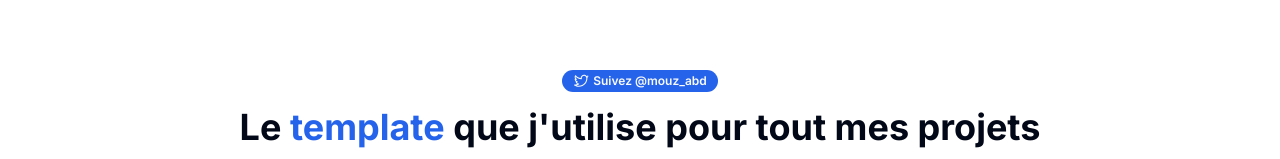
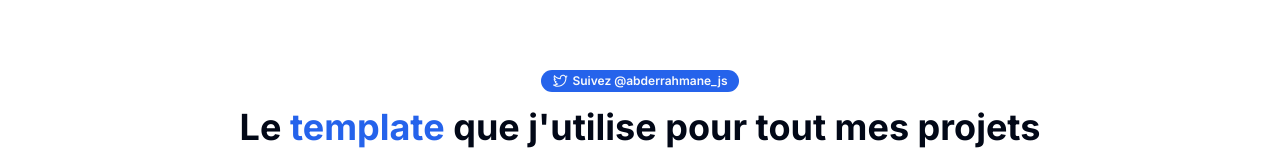
Before and after one commit to AbderrahmaneMouzoune/amouz-boilerplate, a Next.js app: page / in a window 1280 px wide. Shown: the part 244-403 px from the top of the page. Built offline with nearby package versions, Linux system fonts and the light colour scheme.

Commit message:
feat: update twitter acc

```diff
--- a/src/app/page.tsx
+++ b/src/app/page.tsx
@@ -9,11 +9,11 @@ export default function Home() {
       <article className="mx-auto max-w-screen-lg">
         <div className="text-center">
           <Link
-            href="https://twitter.com/mouz_abd"
+            href="https://twitter.com/abderrahmane_js"
             target="_blank"
             className={badgeVariants()}
           >
-            <TwitterLogoIcon className="mr-1 size-4" /> Suivez @mouz_abd
+            <TwitterLogoIcon className="mr-1 size-4" /> Suivez @abderrahmane_js
           </Link>
         </div>
         <div className="mt-3 text-center">
--- a/src/app/shared/footer/index.tsx
+++ b/src/app/shared/footer/index.tsx
@@ -45,7 +45,7 @@ export default function Footer() {
           <hr className="size-5 w-[1px] bg-accent-foreground opacity-10" />
 
           <Link
-            href={'https://twitter.com/mouz_abd'}
+            href={'https://twitter.com/abderrahmane_js'}
             className="hover:text-primary transition-colors"
             target="_blank"
           >
```
